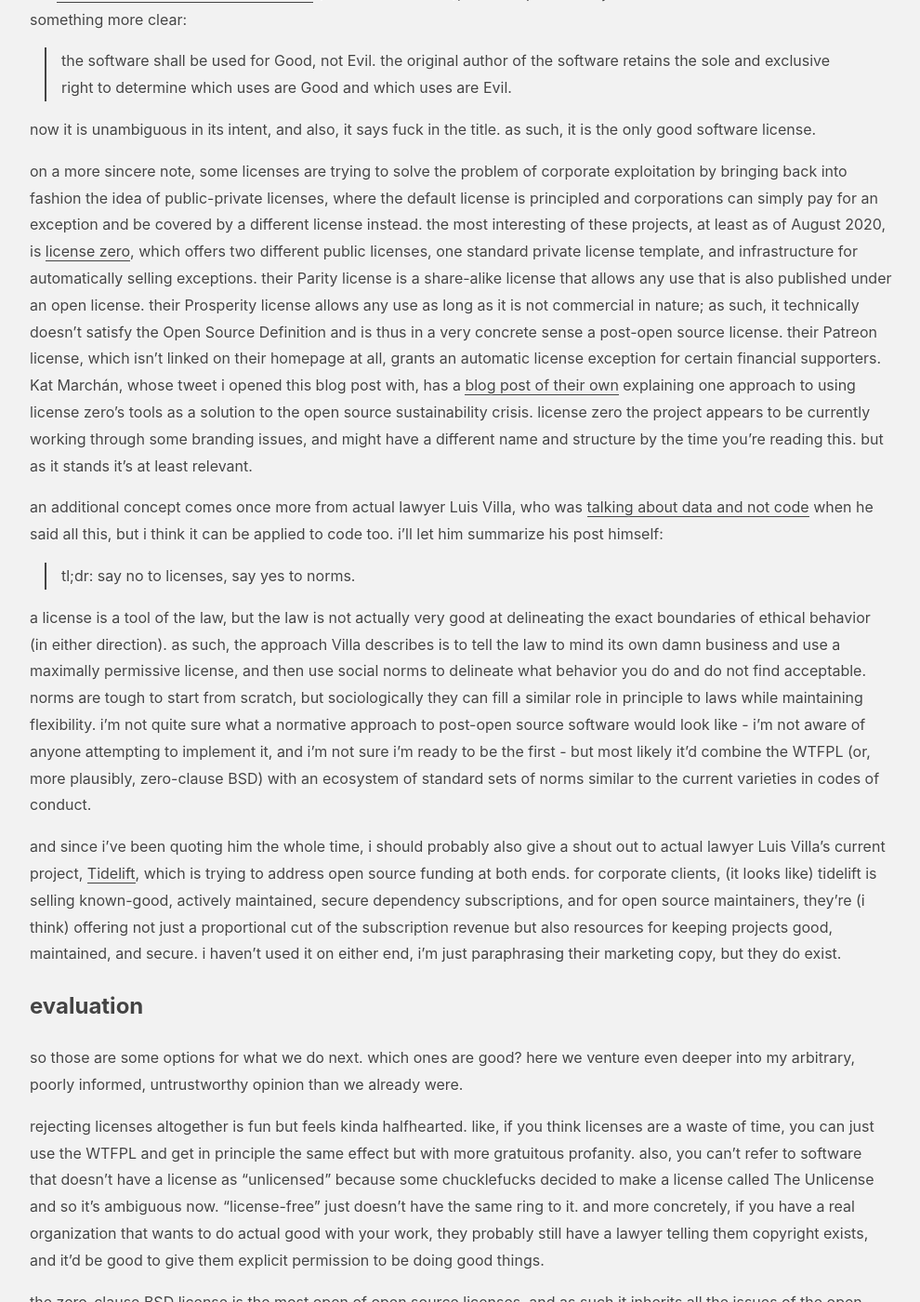
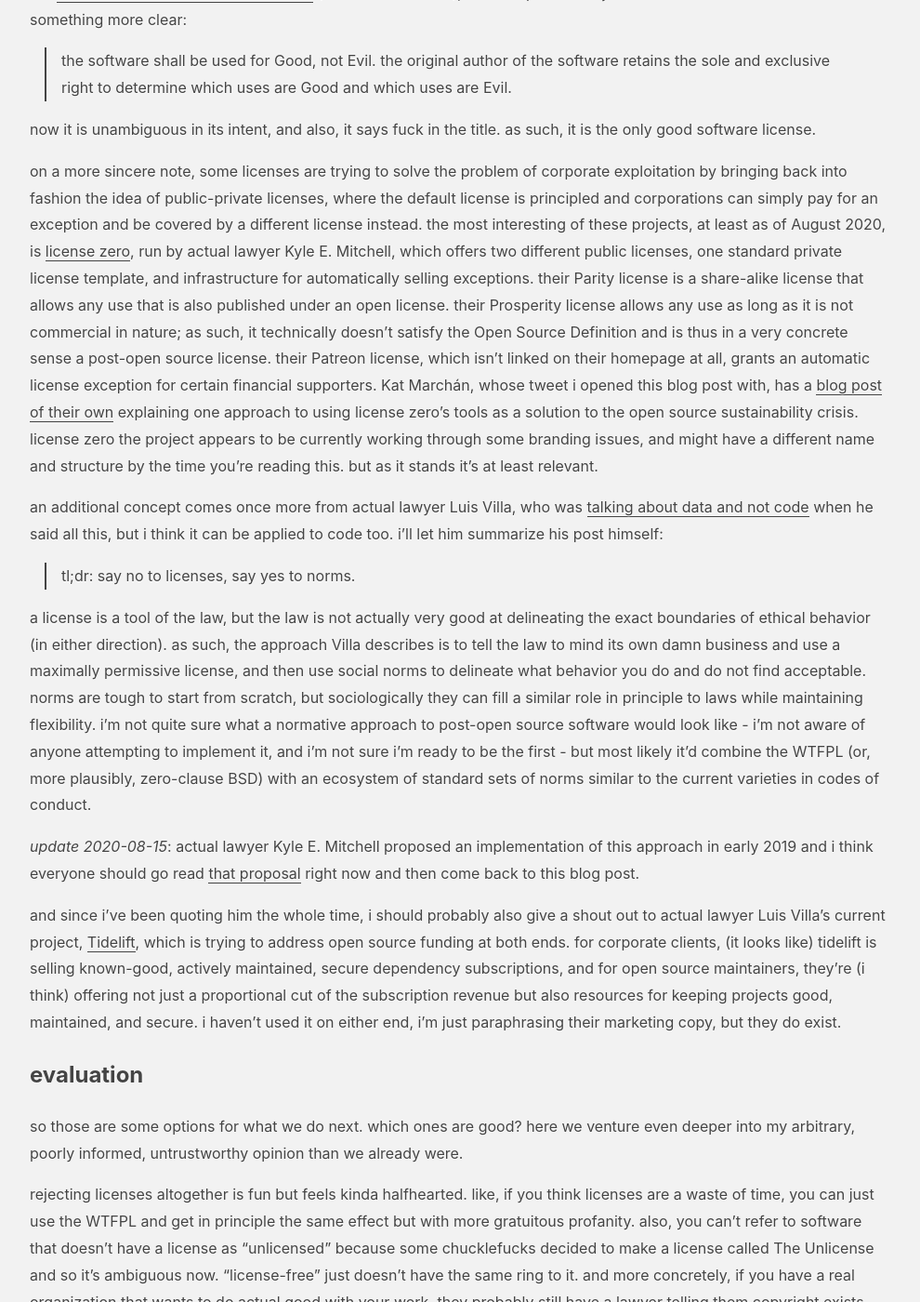
Before and after one commit to boringcactus/boringcactus.github.io, a Jekyll site: the page built from _posts/2020-08-13-post-open-source.md, in a window 1280 px wide and 1400 px high, scrolled down 7009 px. Shown: the whole window at 93% size, without its empty margins (144-1134 px from the left). Built offline with Jekyll 4.4.1, drawn with Linux system fonts in a browser that asks for light colours.

Commit message:
add a link to Mitchell's "Ethical Subcommons"

```diff
--- a/_posts/2020-08-13-post-open-source.md
+++ b/_posts/2020-08-13-post-open-source.md
@@ -223,7 +223,7 @@
 as such, it is the only good software license.
 
 on a more sincere note, some licenses are trying to solve the problem of corporate exploitation by bringing back into fashion the idea of public-private licenses, where the default license is principled and corporations can simply pay for an exception and be covered by a different license instead.
-the most interesting of these projects, at least as of August 2020, is [license zero](https://licensezero.com/), which offers two different public licenses, one standard private license template, and infrastructure for automatically selling exceptions.
+the most interesting of these projects, at least as of August 2020, is [license zero](https://licensezero.com/), run by actual lawyer Kyle E. Mitchell, which offers two different public licenses, one standard private license template, and infrastructure for automatically selling exceptions.
 their Parity license is a share-alike license that allows any use that is also published under an open license.
 their Prosperity license allows any use as long as it is not commercial in nature; as such, it technically doesn't satisfy the Open Source Definition and is thus in a very concrete sense a post-open source license.
 their Patreon license, which isn't linked on their homepage at all, grants an automatic license exception for certain financial supporters.
@@ -240,6 +240,8 @@
 as such, the approach Villa describes is to tell the law to mind its own damn business and use a maximally permissive license, and then use social norms to delineate what behavior you do and do not find acceptable.
 norms are tough to start from scratch, but sociologically they can fill a similar role in principle to laws while maintaining flexibility.
 i'm not quite sure what a normative approach to post-open source software would look like - i'm not aware of anyone attempting to implement it, and i'm not sure i'm ready to be the first - but most likely it'd combine the WTFPL (or, more plausibly, zero-clause BSD) with an ecosystem of standard sets of norms similar to the current varieties in codes of conduct.
+
+*update 2020-08-15*: actual lawyer Kyle E. Mitchell proposed an implementation of this approach in early 2019 and i think everyone should go read [that proposal](https://writing.kemitchell.com/2019/03/15/Ethical-Subcommons.html) right now and then come back to this blog post.
 
 and since i've been quoting him the whole time, i should probably also give a shout out to actual lawyer Luis Villa's current project, [Tidelift](https://tidelift.com/), which is trying to address open source funding at both ends.
 for corporate clients, (it looks like) tidelift is selling known-good, actively maintained, secure dependency subscriptions, and for open source maintainers, they're (i think) offering not just a proportional cut of the subscription revenue but also resources for keeping projects good, maintained, and secure.
```
